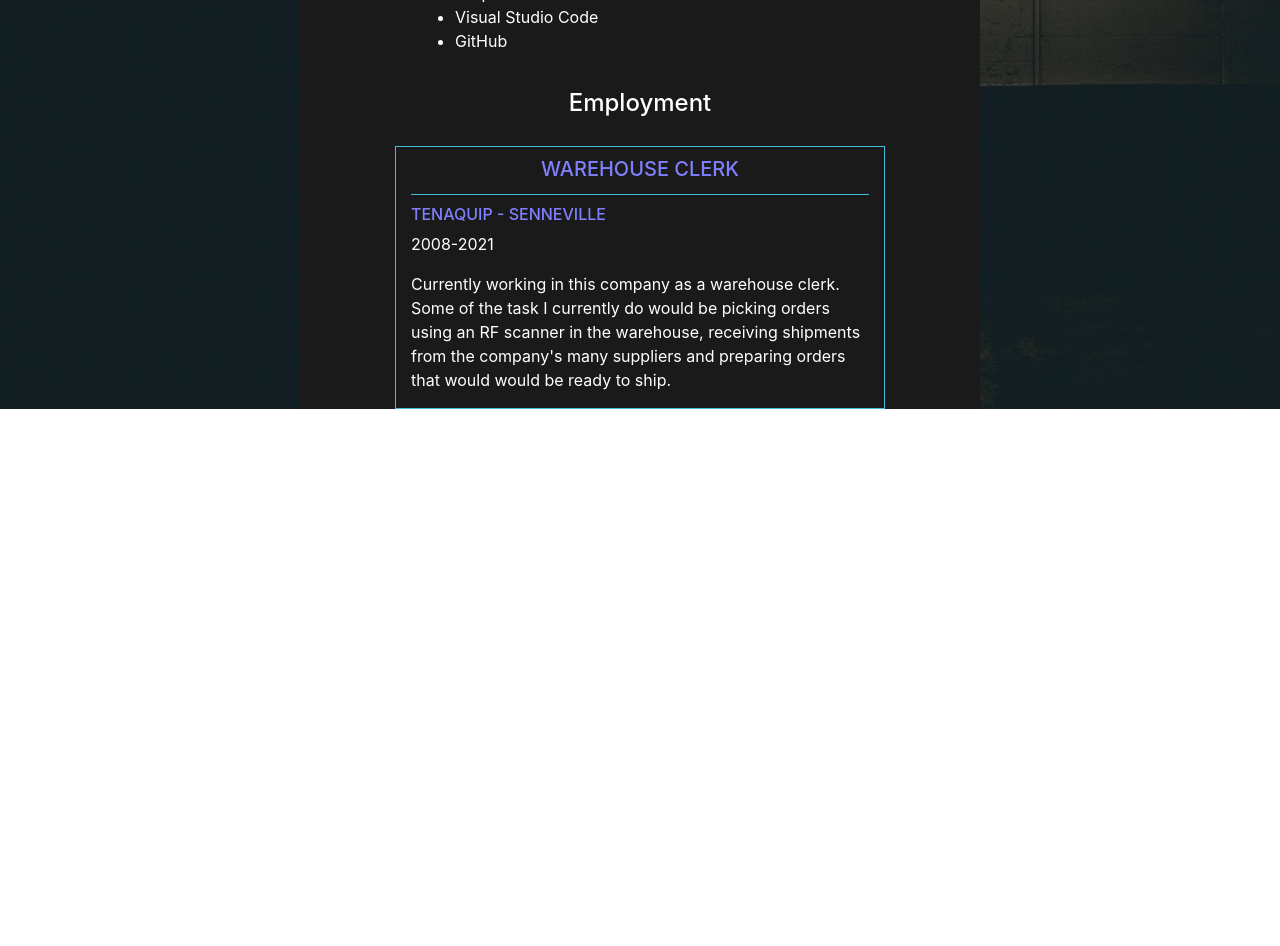
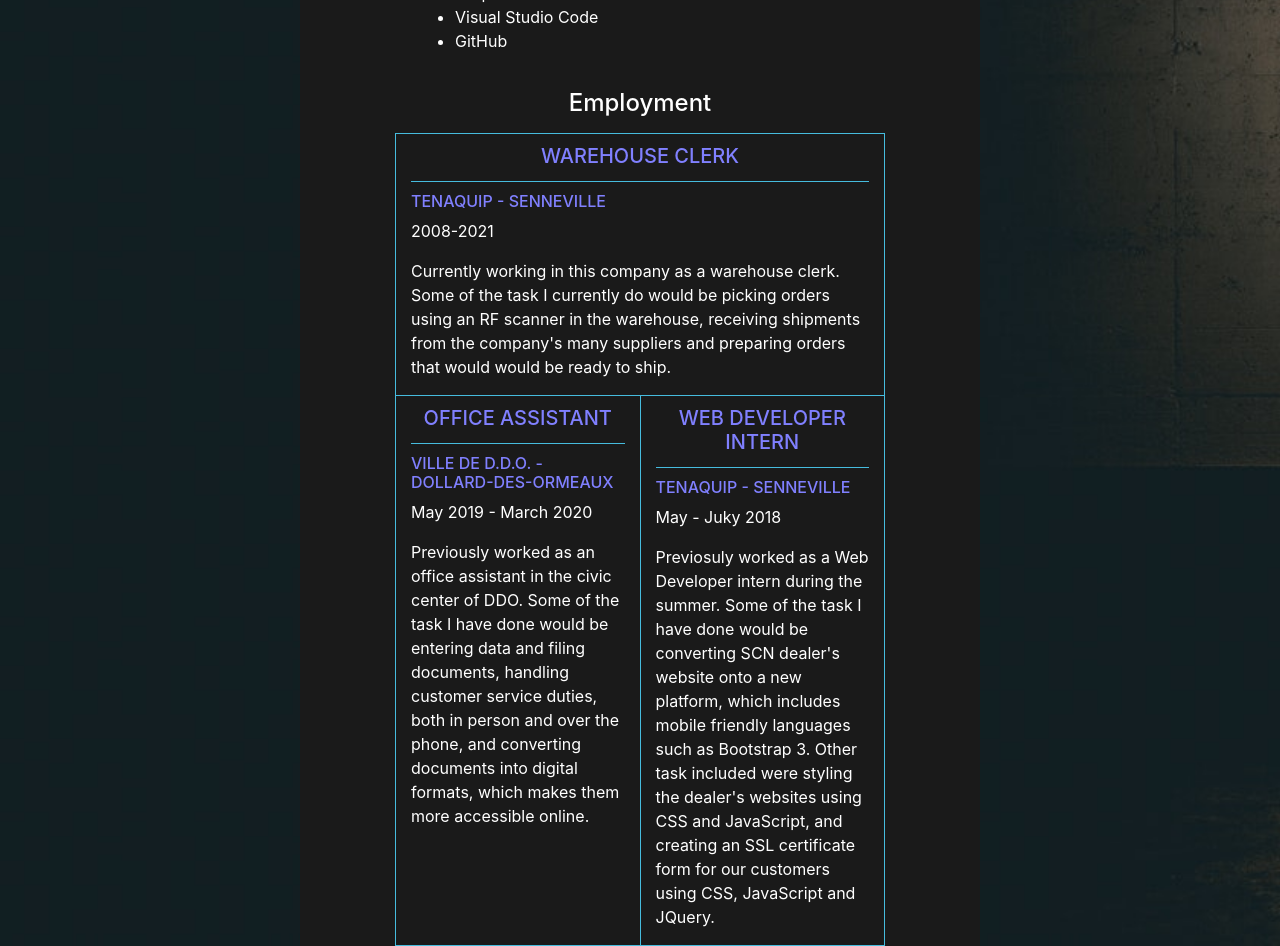
Before and after one commit to G3nK3n/React-Projects, a React (Create React App) app in the folder personal-website-ver2/: page / in a window 1280 px wide. Shown: the part 700-1646 px from the top of the page. Before the commit the page ends 1109 px from the top, so only its background shows below. Built offline with nearby package versions, Linux system fonts and the light colour scheme.

Commit message:
Added 2 work positions

```diff
--- a/personal-website-ver2/src/Components/Resume/Employment/Employment.js
+++ b/personal-website-ver2/src/Components/Resume/Employment/Employment.js
@@ -5,7 +5,7 @@ import Row from 'react-bootstrap/Row';
 import Col from 'react-bootstrap/Col';
 
 const employment = () => (
-    <div className={classes.EmploymentBorder}>
+    <div className={classes.OuterEmploymentBorder}>
         <Row>
             <Col>
                 <div className={classes.EmploymentTitle}>
@@ -13,6 +13,7 @@ const employment = () => (
                 </div>
             </Col>
         </Row>
+            <div className={classes.InnerEmploymentBorder}>
                 <div className={classes.EmploymentSection}>
                     <Row>
                         <Col>
@@ -38,6 +39,42 @@ const employment = () => (
                             </div>
                         </Col>
                     </Row>
+                    <Row className={classes.EmploymentSecondRow}>
+                        <Col className={classes.EmploymentCol}>
+                            <div className={classes.WorkPositionTitle}>
+                                <div className={classes.PreviousWorkPositionInside} >
+                                    <h5>OFFICE ASSISTANT</h5>
+                                </div>
+                                <div className={classes.PreviousWork}>
+                                    <h6>VILLE DE D.D.O. - DOLLARD-DES-ORMEAUX</h6>
+                                    <p>May 2019 - March 2020</p>
+                                    <p>
+                                        Previously worked as an office assistant in the civic center of DDO. Some of the task I have done would be
+                                        entering data and filing documents, handling customer service duties, both in person and over the phone, and
+                                        converting documents into digital formats, which makes them more accessible online.
+                                    </p>
+                                </div>
+                            </div>
+                        </Col>
+                        <Col>
+                            <div className={classes.WorkPositionTitle}>
+                                <div className={classes.PreviousWorkPositionInside} >
+                                    <h5>WEB DEVELOPER INTERN</h5>
+                                </div>
+                                <div className={classes.PreviousWork}>
+                                    <h6>TENAQUIP - SENNEVILLE</h6>
+                                    <p>May - Juky 2018</p>
+                                    <p>
+                                        Previosuly worked as a Web Developer intern during the summer. Some of the task I have done would be
+                                        converting SCN dealer's website onto a new platform, which includes mobile friendly languages such as Bootstrap 3.
+                                        Other task included were styling the dealer's websites using CSS and JavaScript, and creating an SSL certificate form
+                                        for our customers using CSS, JavaScript and JQuery.
+                                    </p>
+                                </div>
+                            </div>
+                        </Col>
+                    </Row>
+                </div>
             </div>
     </div>
 
--- a/personal-website-ver2/src/Components/Resume/Employment/Employment.module.css
+++ b/personal-website-ver2/src/Components/Resume/Employment/Employment.module.css
@@ -1,10 +1,23 @@
-.EmploymentBorder {
+.OuterEmploymentBorder {
     padding: 0px 80px;
 }
 
+.InnerEmploymentBorder {
+    border: 1px solid #46bcde;
+}
+
 .EmploymentSection {
-    border: 1px solid #46bcde;
-    margin-top: 20px;
+    /* border: 1px solid #46bcde;
+    margin-top: 20px; */
+}
+
+.EmploymentSecondRow {
+    border-top: 1px solid #46bcde;
+    margin:0px;
+}
+
+.EmploymentCol {
+    border-right: 1px solid #46bcde;
 }
 
 .EmploymentTitle h4{
@@ -14,6 +27,7 @@
 
 .EmploymentTitle {
     margin-top: 20px;
+    margin-bottom: 15px;
 }
 
 .WorkPositionTitle h5{
@@ -29,12 +43,21 @@
     margin-right: 15px;
 }
 
+.PreviousWorkPositionInside {
+    border-bottom: 1px solid #46bcde;
+}
+
 .CurrentWork {
     padding: 0 15px;
     padding-top: 10px;
     color: white;
 }
 
-.CurrentWork h6 {
+.PreviousWork {
+    padding-top: 10px;
+    color: white;
+}
+
+.CurrentWork h6, .PreviousWork h6{
     color: #8080FF;
 }
```
Also changed, not shown: 1 other file (tests, documents, lock files or other folders). Lines whose indentation alone changed are shown as unchanged.
